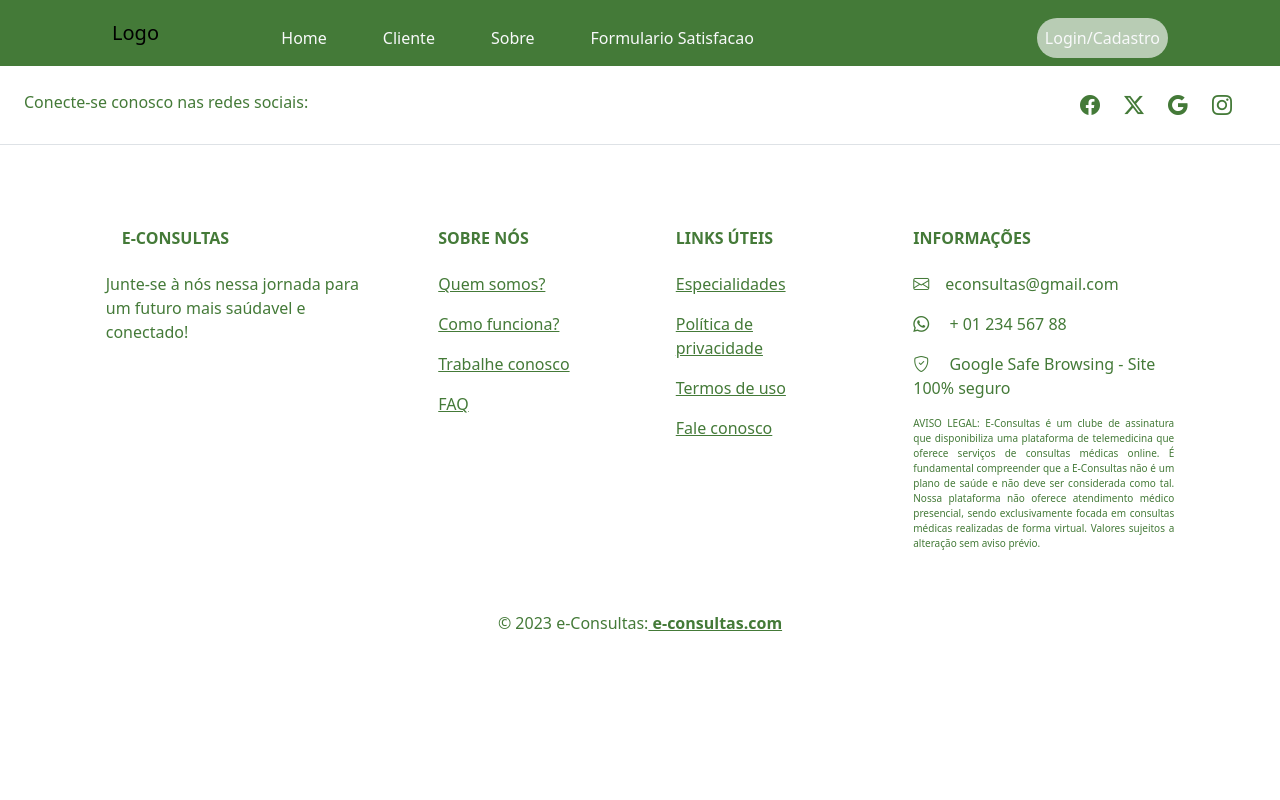
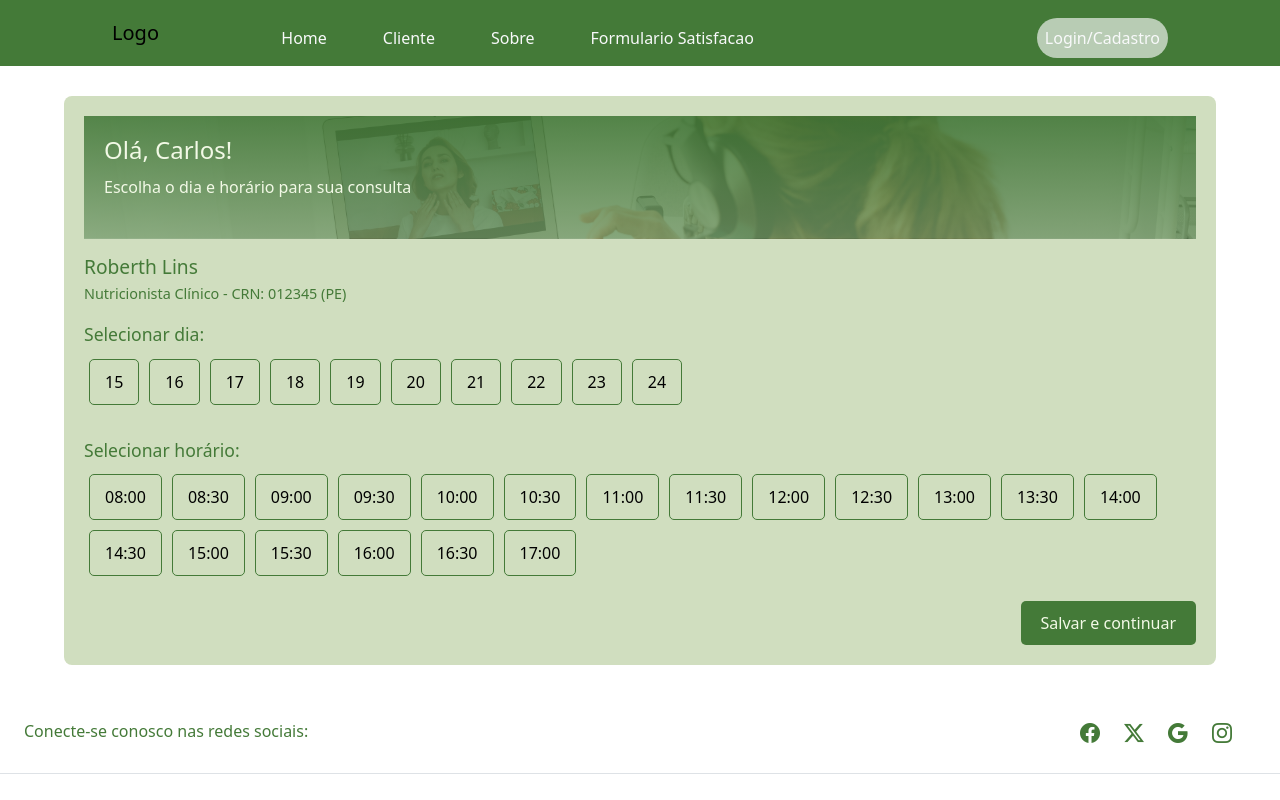
Before and after one commit to KarolynneFreire/projeto-final-start, a React (Vite) app in the folder front/econsultas-project/: page /agendamento-consulta in a window 1280 px wide. Shown: the top 800 px of the page. Built offline with nearby package versions, Linux system fonts and the light colour scheme.

Commit message:
Página agendamento de consultas

```diff
--- a/front/econsultas-project/src/App.jsx
+++ b/front/econsultas-project/src/App.jsx
@@ -11,6 +11,7 @@ import Footer from "./componets/Footer/Footer"
 import Satisfacao from './pages/Satisfacao/Satisfacao';
 import Sobre from './pages/Sobre'
 import CardsProfissionais from './pages/CardsProfissionais/Card'
+import AgendamentoConsulta from './pages/AgendamentoConsulta/AgendamentoConsulta'
 
 function App() {
   return (
@@ -28,6 +29,7 @@ function App() {
       <Route path="/home-paciente" element={<HomePaciente />}></Route>
       <Route path="/home-profissional" element={<HomeProfissional />}></Route>
       <Route path="/escolha-profissional" element={<CardsProfissionais />}></Route>
+      <Route path="/agendamento-consulta" element={<AgendamentoConsulta />}></Route>
 
     </Routes>
     <Footer/>
--- /dev/null
+++ b/front/econsultas-project/src/pages/AgendamentoConsulta/AgendamentoConsulta.jsx
@@ -0,0 +1,62 @@
+import React, { useState } from 'react';
+import { useNavigate } from 'react-router-dom';
+import './assets/css/AgendamentoConsulta.css';
+
+const AgendamentoConsulta = () => {
+    const [selectedDate, setSelectedDate] = useState(null);
+    const [selectedTime, setSelectedTime] = useState(null);
+    const navigate = useNavigate();
+
+    const handleDateSelect = (date) => {
+        setSelectedDate(date);
+        setSelectedTime(null);
+    };
+
+    const handleTimeSelect = (time) => {
+        setSelectedTime(time);
+    };
+
+    const handleSaveAndContinue = () => {
+        console.log("Data selecionada:", selectedDate);
+        console.log("Hora selecionada:", selectedTime);
+
+        // lembrar de alterar o caminho para a proxima pa´gina aqui
+        // navigate('#');
+    };
+
+
+    const availableDates = ['15', '16', '17', '18', '19', '20', '21', '22', '23', '24'];
+    const availableTimes = ['08:00', '08:30', '09:00', '09:30', '10:00', '10:30', '11:00', '11:30', '12:00', '12:30', '13:00', '13:30', '14:00', '14:30', '15:00', '15:30', '16:00', '16:30', '17:00'];
+
+    return (
+        <div className="agendamento-consulta">
+            <header>
+                <h1>Olá, Carlos!</h1>
+                <p>Escolha o dia e horário para sua consulta</p>
+            </header>
+            <section className="dados-profisisonal">
+                <h2>Roberth Lins</h2>
+                <p>Nutricionista Clínico - CRN: 012345 (PE)</p>
+            </section>
+            <section className="selecionar-data">
+            <h3>Selecionar dia:</h3>
+                {availableDates.map((date) => (
+                    <button key={date} onClick={() => handleDateSelect(date)} className={selectedDate === date ? 'active' : ''}>{date}</button>
+                ))}
+            </section>
+            <section className="selecionar-horario">
+            <h3>Selecionar horário:</h3>
+                {availableTimes.map((time) => (
+                    <button key={time} onClick={() => handleTimeSelect(time)} className={selectedTime === time ? 'active' : ''}>{time}</button>
+                ))}
+            </section>
+            <section className="botao-acao">
+                <button onClick={handleSaveAndContinue} className="botao-salveContinue">
+                    Salvar e continuar
+                </button>
+            </section>
+        </div>
+    );
+};
+
+export default AgendamentoConsulta;
--- /dev/null
+++ b/front/econsultas-project/src/pages/AgendamentoConsulta/assets/css/AgendamentoConsulta.css
@@ -0,0 +1,82 @@
+.agendamento-consulta {
+    background-color: #D0DEBF;
+    color: #447A38;
+    padding: 20px;
+    border-radius: 8px;
+    width: 90%;
+    max-width: 1280px;
+    margin: 30px auto;
+  }
+
+  .agendamento-consulta header h1 {
+    margin: 0;
+    font-size: 1.5em;
+    color: #F2F9E6;
+
+  }
+
+  .agendamento-consulta header p {
+    margin: 10px 0 20px;
+    color: #F2F9E6;
+  }
+
+  .dados-profisisonal h2 {
+    margin-top: 16px;
+    font-size: 1.2em;
+    margin-bottom: 5px;
+  }
+
+  .dados-profisisonal p {
+    font-size: 0.9em;
+    margin-bottom: 20px;
+  }
+
+ .selecionar-horario{
+  margin-top: 30px;
+ }
+
+ .selecionar-data h3,
+ .selecionar-horario h3{
+  font-size: 1.1em;
+ }
+
+
+  .selecionar-data button,
+  .selecionar-horario button {
+    padding: 10px 15px;
+    margin: 5px;
+    background: none;
+    border: 1px solid #447A38;
+
+    border-radius: 5px;
+    cursor: pointer;
+  }
+
+  .selecionar-data button.active,
+  .selecionar-horario button.active,
+  .selecionar-data button:hover,
+  .selecionar-horario button:hover {
+    background-color: #447A38;
+  }
+
+.botao-acao {
+    text-align: right;
+    margin-top: 20px;
+
+  }
+
+  .botao-salveContinue {
+    padding: 10px 20px;
+    background-color: #447A38;
+    color: #F2F9E6;
+    font-weight: 500;
+    border: none;
+    border-radius: 5px;
+    cursor: pointer;
+    font-size: 1em;
+    transition: background-color 0.3s ease;
+  }
+
+  .botao-salveContinue:hover {
+    background-color: #739B65;
+  }
```
